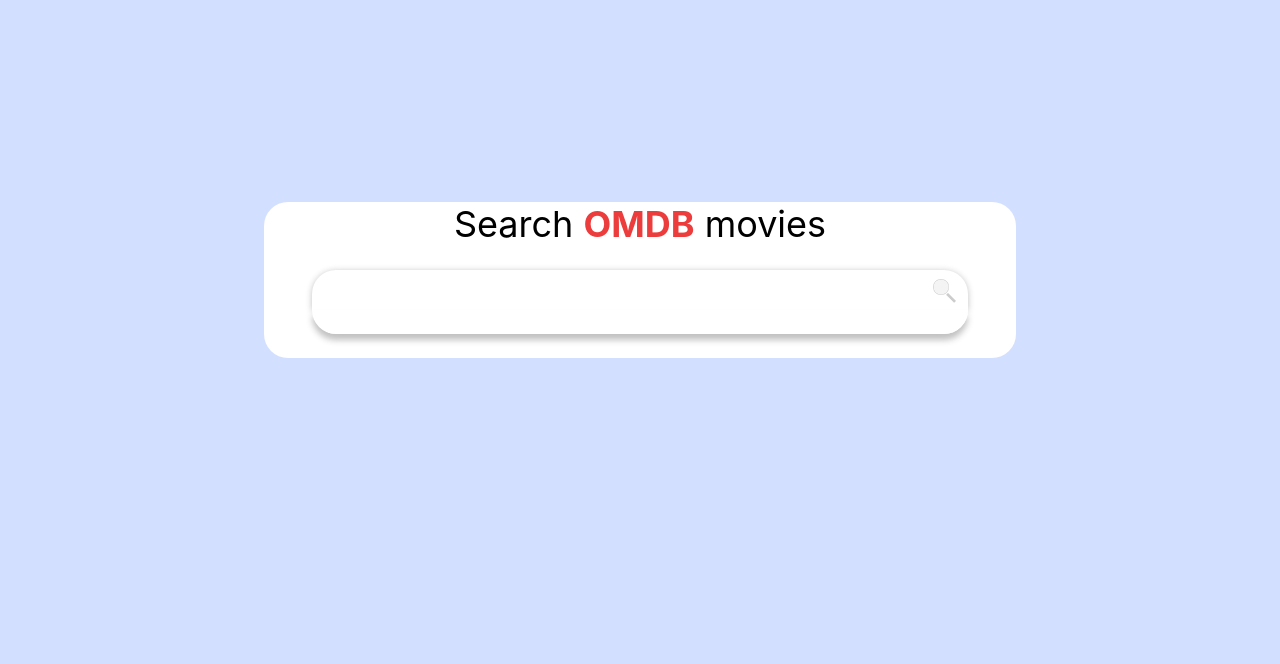
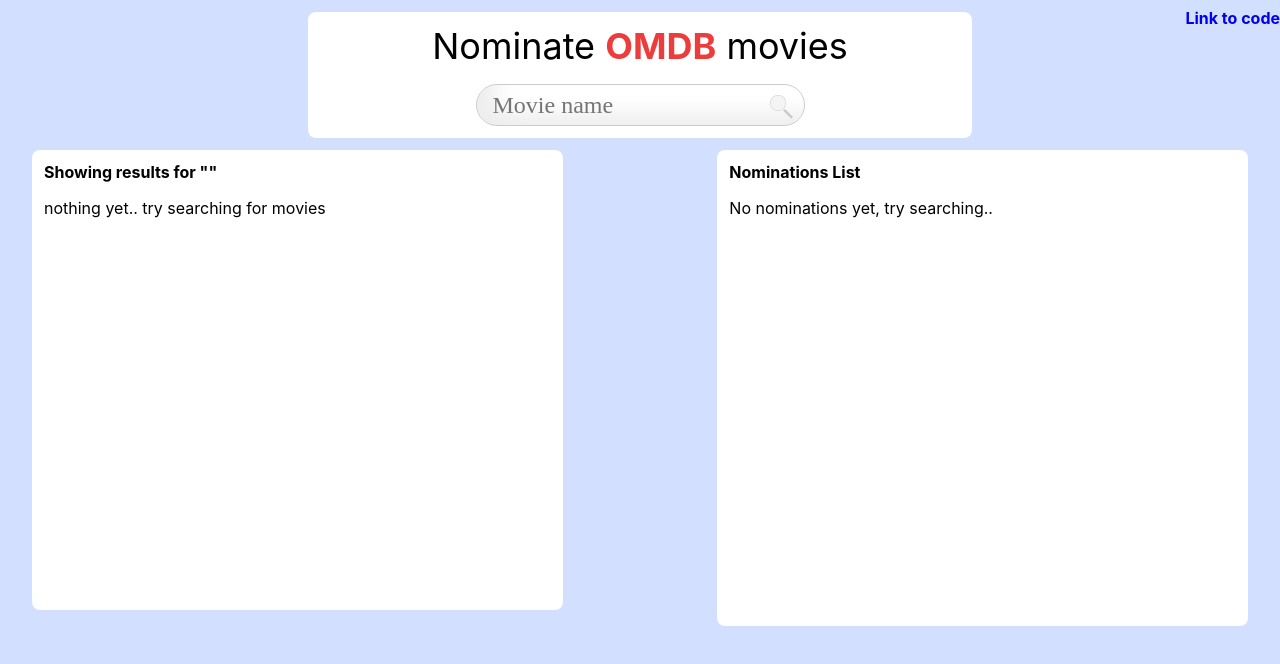
Before and after one commit to AndikanAffiah/omdb-search, a React (Create React App) app: page / in a window 1280 px wide. Shown: the top 664 px of the page. Built offline with nearby package versions, Linux system fonts and the light colour scheme.

Commit message:
made nomination app the default page

```diff
--- a/src/App.js
+++ b/src/App.js
@@ -13,8 +13,8 @@
   return (
       <Router>
         <Switch>
-          <Route component={NominationApp} path="/nominate"/>
-          <Route component={HomeSearch} path="/"/>
+          {/* <Route component={NominationApp} path="/nominate"/> */}
+          <Route component={NominationApp} path="/"/>
         </Switch>
     </Router>
   );
```
